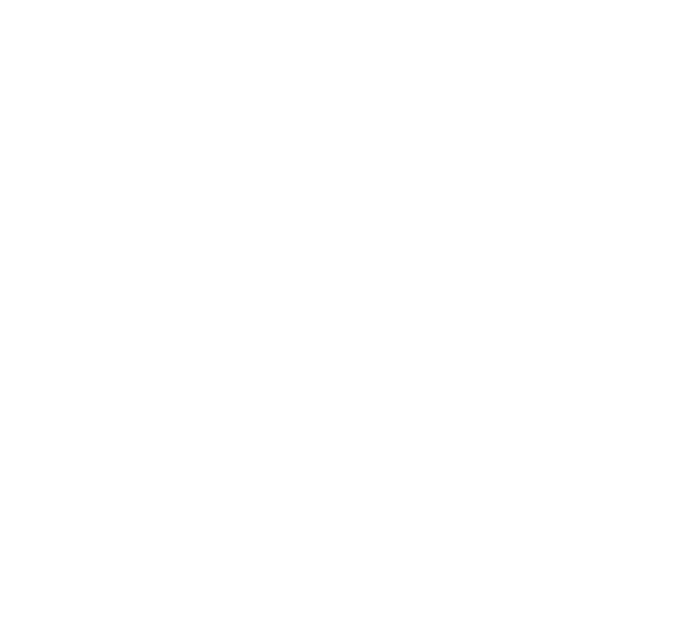
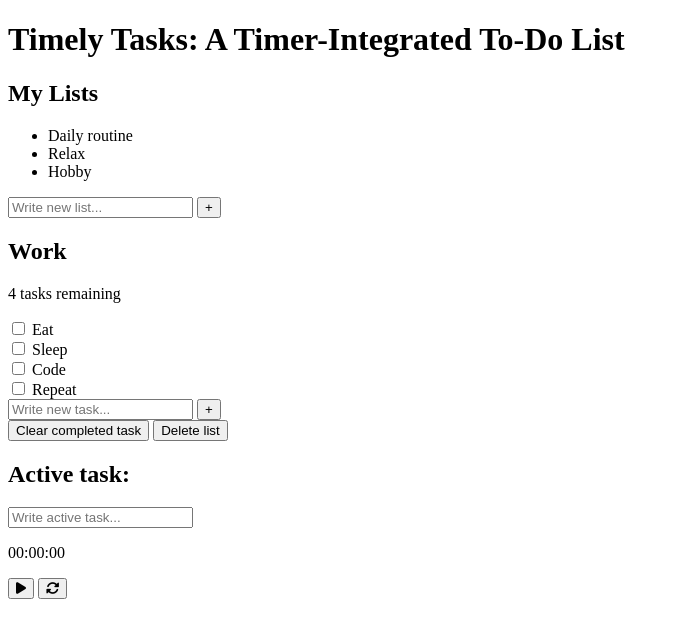
Before and after one commit to VitalikCholan/to-do-list-with-timer, a plain HTML site: page index.html in a window 1280 px wide. Shown: the whole page, without its empty margins (0-680 px from the left). Drawn offline with Linux system fonts and the light colour scheme.

Commit message:
Added markup
Added markup of a page with header, lists section, tasks section and timer section

```diff
--- a/index.html
+++ b/index.html
@@ -5,11 +5,88 @@
     <meta name="viewport" content="width=device-width, initial-scale=1.0">
     <title>To-do list with timer</title>
     <link rel="stylesheet" href="css/style.css">
+    <script src="https://kit.fontawesome.com/94d4b51bbe.js" crossorigin="anonymous"></script>
 </head>
 <body>
     <header>
+        <h1 class="title">Timely Tasks: A Timer-Integrated To-Do List</h1>
+    </header>
 
-    </header>
+    <main>
+        <div class="container">
+            <section class="lists">
+                <h2 class="lists-title">My Lists</h2>
+
+                <ul class="lists-names">
+                    <li class="list-name active-list">Daily routine</li>
+                    <li class="list-name">Relax</li>
+                    <li class="list-name">Hobby</li>
+                </ul>
+
+                <form action="">
+                    <input type="text" class="new-list" name="new-list" id="new-list" placeholder="Write new list..." aria-label="Write new list for tasks">
+                    <button class="btn-add-list" aria-label="Add new list">+</button>
+                </form>
+            </section>
+
+            <section class="tasks">
+                <div class="tasks-header">
+                    <h2 class="tasks-title">Work</h2>
+                    <p class="task-count">4 tasks remaining</p>
+                </div>
+
+                <div class="tasks-body">
+                    <div class="tasks-names">
+                        <div class="task">
+                            <input type="checkbox" name="task-1" id="task-1">
+                            <label for="task-1">Eat</label>
+                        </div>
+
+                        <div class="task">
+                            <input type="checkbox" name="task-2" id="task-2">
+                            <label for="task-2">Sleep</label>
+                        </div>
+
+                        <div class="task">
+                            <input type="checkbox" name="task-3" id="task-3">
+                            <label for="task-3">Code</label>
+                        </div>
+
+                        <div class="task">
+                            <input type="checkbox" name="task-4" id="task-4">
+                            <label for="task-4">Repeat</label>
+                        </div>
+                    </div>
+
+                    <div class="new-task-create">
+                        <input type="text" class="new-task" name="new-task" id="new-task" placeholder="Write new task..." aria-label="Write new task">
+                        <button class="btn-add-task" aria-label="Add new task">+</button>
+                    </div>
+
+                    <div class="delete-tasks">
+                        <button class="btn-delete-tasks">Clear completed task</button>
+                        <button class="btn-delete-list">Delete list</button>
+                    </div>
+                </div>
+            </section>
+
+            <section class="timer">
+                <div class="timer-header">
+                    <h2 class="timer-title">Active task:</h2>
+                    <input type="text" class="active-task" name="active-task" id="active-task" placeholder="Write active task..." aria-label="Write active task" >
+                </div>
+
+                <div class="timer-body">
+                    <p class="timer-numbers">00:00:00</p>
+
+                    <div class="buttons">
+                        <button class="startStopBtn"><i class="fa-solid fa-play"></i></button>
+                        <button class="resetBtn"><i class="fa-solid fa-rotate"></i></button>
+                    </div>
+                </div>
+            </section>
+        </div>
+    </main>
 
     <script src="js/script.js"></script>
 </body>
```
